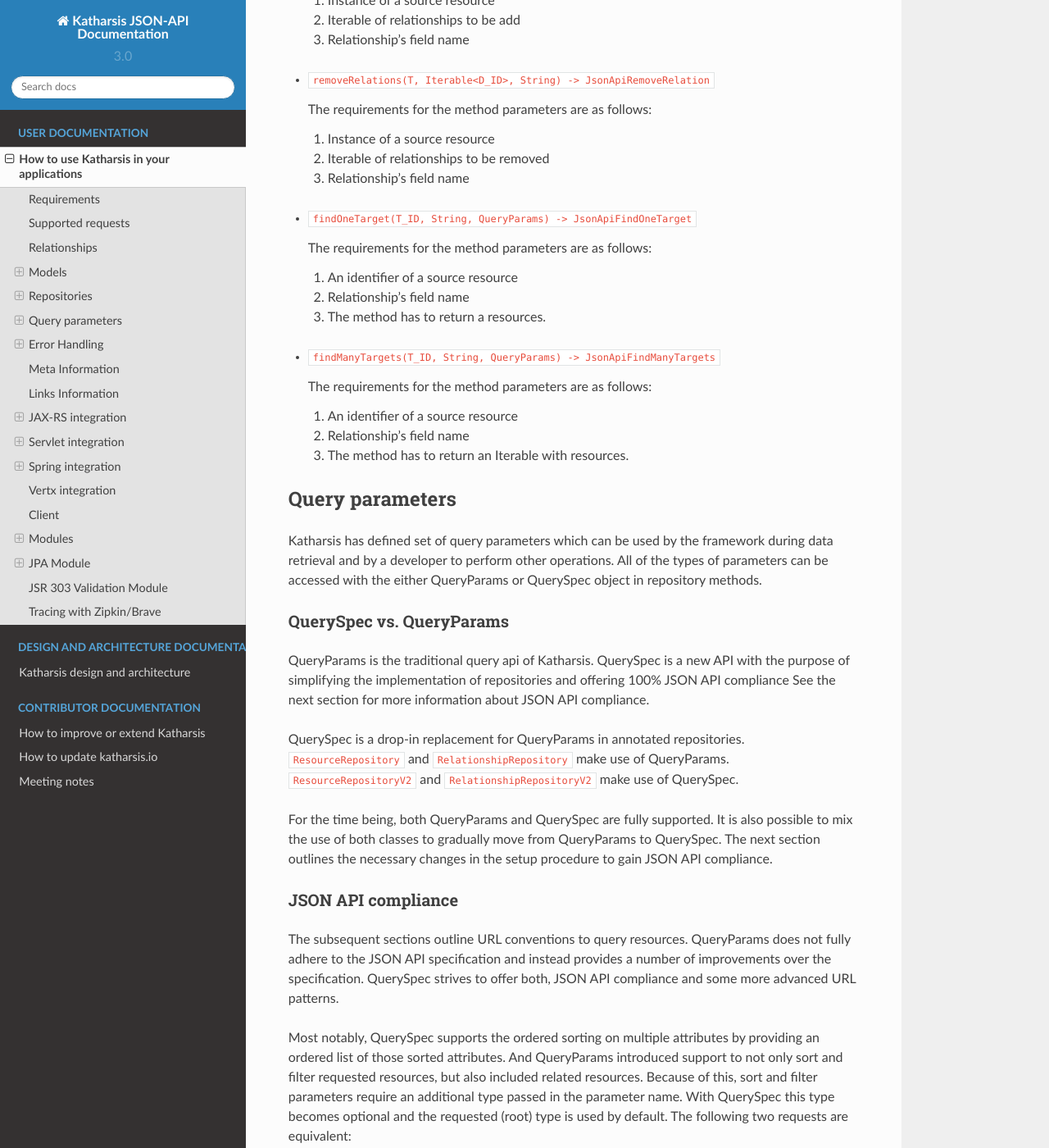
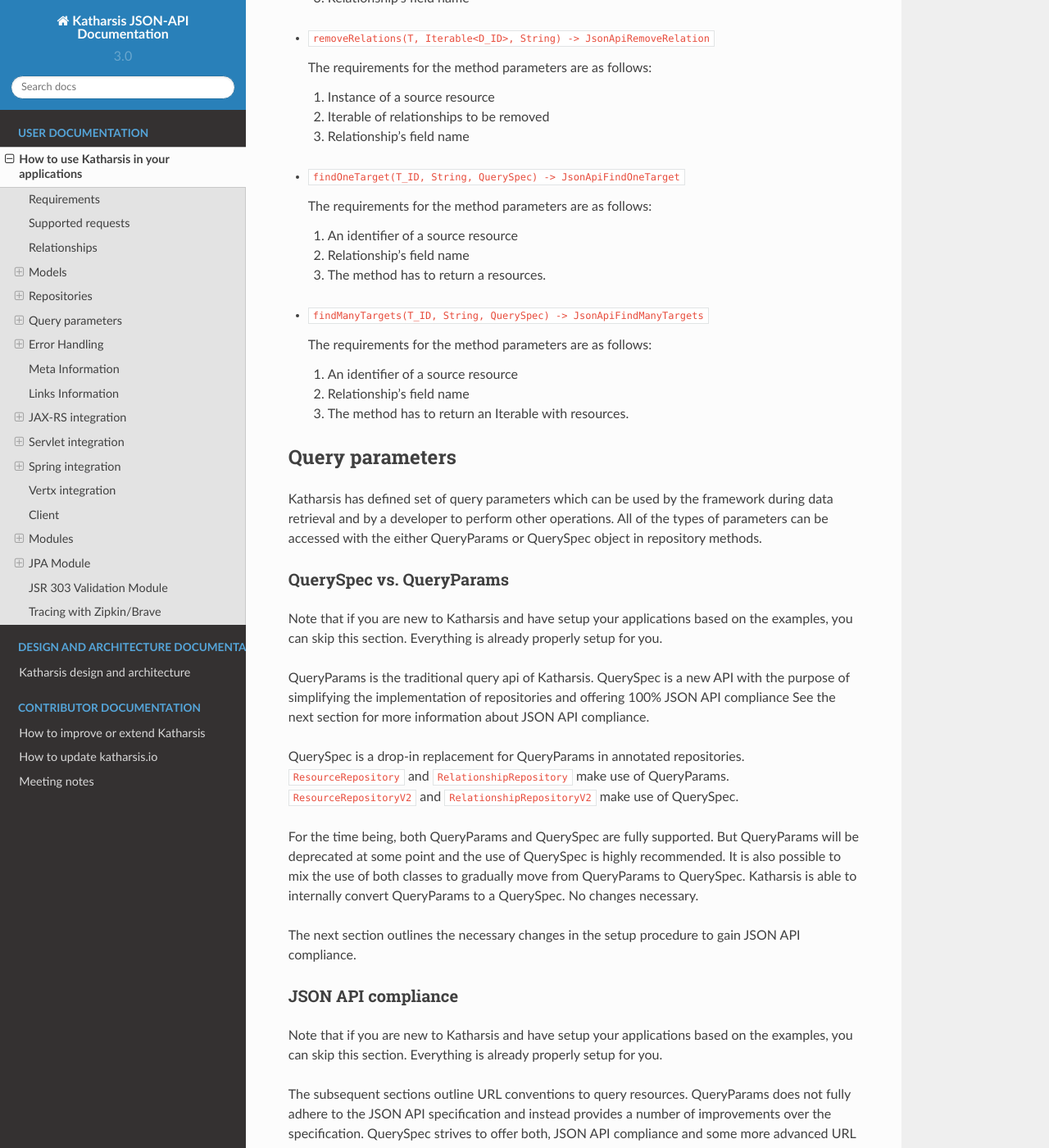
Before and after one commit to katharsis-project/katharsis-docs, a Sphinx documentation site: the page built from source/user-docs.rst, in a window 1280 px wide and 1400 px high, scrolled down 12395 px. Shown: the whole window at 82% size. Built offline with Sphinx 7.4.7 and the Read the Docs theme 2.0.0, drawn with Linux system fonts in a browser that asks for light colours; some of the changed text lies outside the part shown.

Commit message:
some clarifications regarding QuerySpec vs QueryParams usage.

```diff
--- a/source/user-docs.rst
+++ b/source/user-docs.rst
@@ -659,7 +656,7 @@
   #. Iterable of relationships to be removed
   #. Relationship's field name
 
-* ``findOneTarget(T_ID, String, QueryParams) -> JsonApiFindOneTarget``
+* ``findOneTarget(T_ID, String, QuerySpec) -> JsonApiFindOneTarget``
 
   The requirements for the method parameters are as follows:
 
@@ -667,7 +664,7 @@
   #. Relationship's field name
   #. The method has to return a resources.
 
-* ``findManyTargets(T_ID, String, QueryParams) -> JsonApiFindManyTargets``
+* ``findManyTargets(T_ID, String, QuerySpec) -> JsonApiFindManyTargets``
 
   The requirements for the method parameters are as follows:
 
@@ -687,6 +684,9 @@
 QuerySpec vs. QueryParams
 ~~~~~~~~~~~~~~~~~~~~~~~~~~~
 
+Note that if you are new to Katharsis and have setup your applications based on the
+examples, you can skip this section. Everything is already properly setup for you.
+
 QueryParams is the traditional query api of Katharsis. QuerySpec is a new API
 with the purpose of simplifying the implementation of repositories and offering 100% JSON API compliance
 See the next section for more information about JSON API compliance.
@@ -695,13 +695,20 @@
 ``ResourceRepository`` and ``RelationshipRepository`` make use of QueryParams.
 ``ResourceRepositoryV2`` and ``RelationshipRepositoryV2`` make use of QuerySpec.
 
-For the time being, both QueryParams and QuerySpec are fully supported. It is also possible
-to mix the use of both classes to gradually move from QueryParams to QuerySpec. The next section
-outlines the necessary changes in the setup procedure to gain JSON API compliance.
+For the time being, both QueryParams and QuerySpec are fully supported. But
+QueryParams will be deprecated at some point and the use of QuerySpec is highly
+recommended. It is also possible to mix the use of both classes to gradually move
+from QueryParams to QuerySpec. Katharsis is able to internally
+convert QueryParams to a QuerySpec. No changes necessary.
+
+The next section outlines the necessary changes in the setup procedure to gain JSON API compliance.
 
 
 JSON API compliance
 ~~~~~~~~~~~~~~~~~~~~
+
+Note that if you are new to Katharsis and have setup your applications based on the
+examples, you can skip this section. Everything is already properly setup for you.
 
 The subsequent sections outline URL conventions to query resources.
 QueryParams does not fully adhere to the JSON API specification and instead
@@ -765,7 +772,9 @@
 	DefaultQuerySpecDeserializer validates all passed parameters against the domain model and fails
 	if one of the attributes is unknown. This flag allows to disable that check in case the should be necessary.
 
-
+Note that *QueryParams is not working with the new serializer*. This means repositories must be
+migrated to QuerySpec first. This can happen gradually or in one step. Katharsis
+internally converts QueryParams to QuerySpec where necessary as long as the old serializer is in use.
 
 
 Filtering
```
Also changed, not shown: other parts of source/user-docs.rst (+0 -3 lines).
